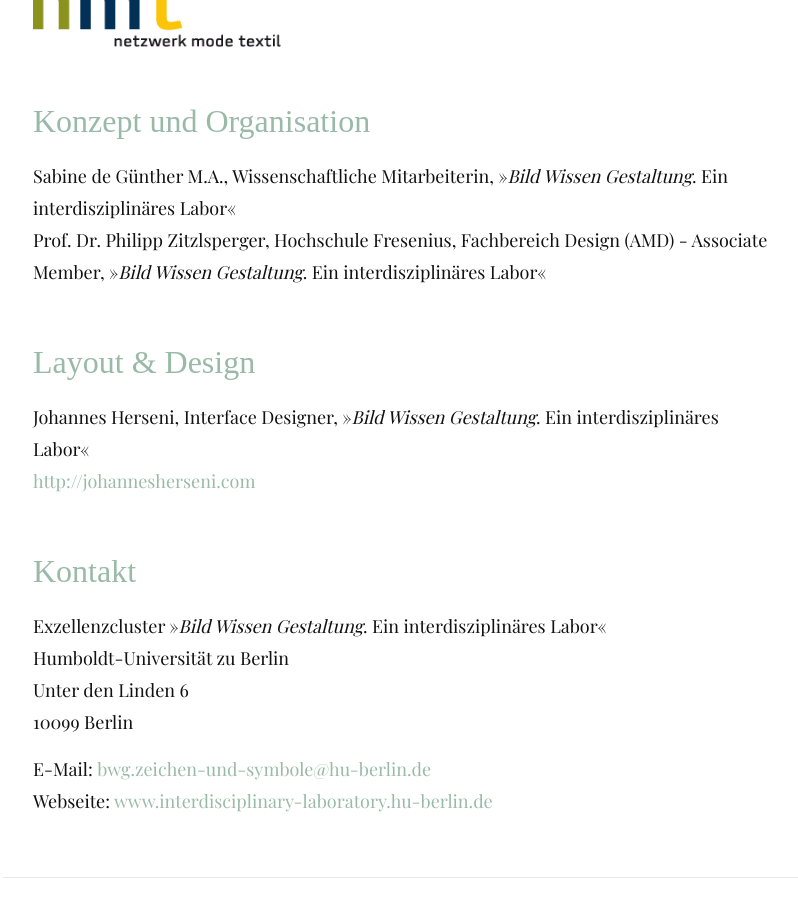
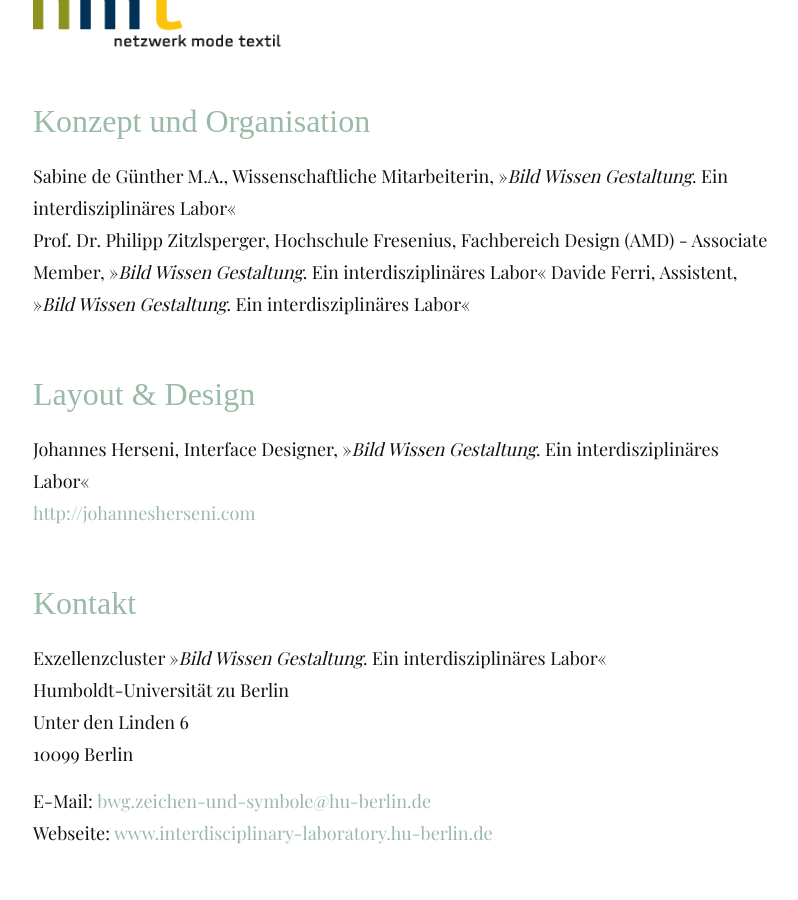
Before and after one commit to hu-bwg/website-zeichen-und-symbole, a Jekyll site: the page built from src/de/05_partners.md, in a window 1280 px wide and 900 px high, scrolled down 1000 px. Shown: the whole window, without its empty margins (237-1035 px from the left). Built offline with Jekyll 4.4.1, drawn with Linux system fonts in a browser that asks for light colours; nearby versions of some CDN libraries; some web fonts are replaced.

Commit message:
Update 05_partners.md
df hinzugefügt

```diff
--- a/src/de/05_partners.md
+++ b/src/de/05_partners.md
@@ -22,6 +22,7 @@
 
 Sabine de Günther M.A., Wissenschaftliche Mitarbeiterin, »_Bild Wissen Gestaltung_. Ein interdisziplinäres Labor«
 Prof. Dr. Philipp Zitzlsperger, Hochschule Fresenius, Fachbereich Design (AMD) - Associate Member, »_Bild Wissen Gestaltung_. Ein interdisziplinäres Labor«
+Davide Ferri, Assistent, »_Bild Wissen Gestaltung_. Ein interdisziplinäres Labor«
 
 ## Layout & Design
 
```
